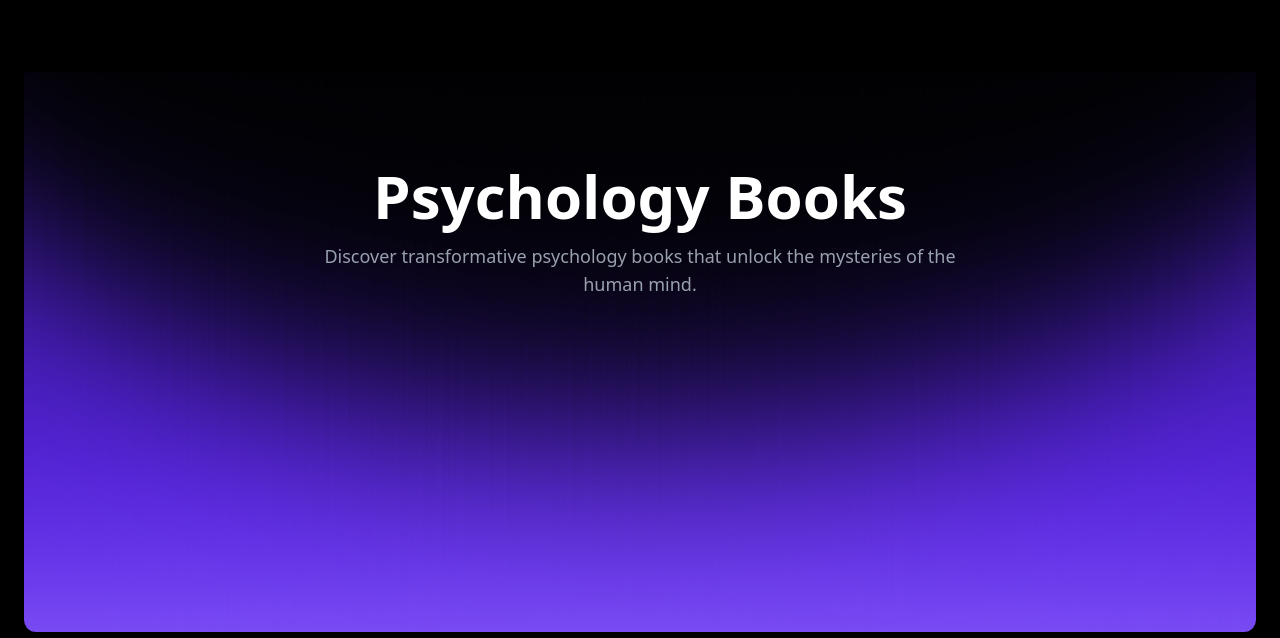
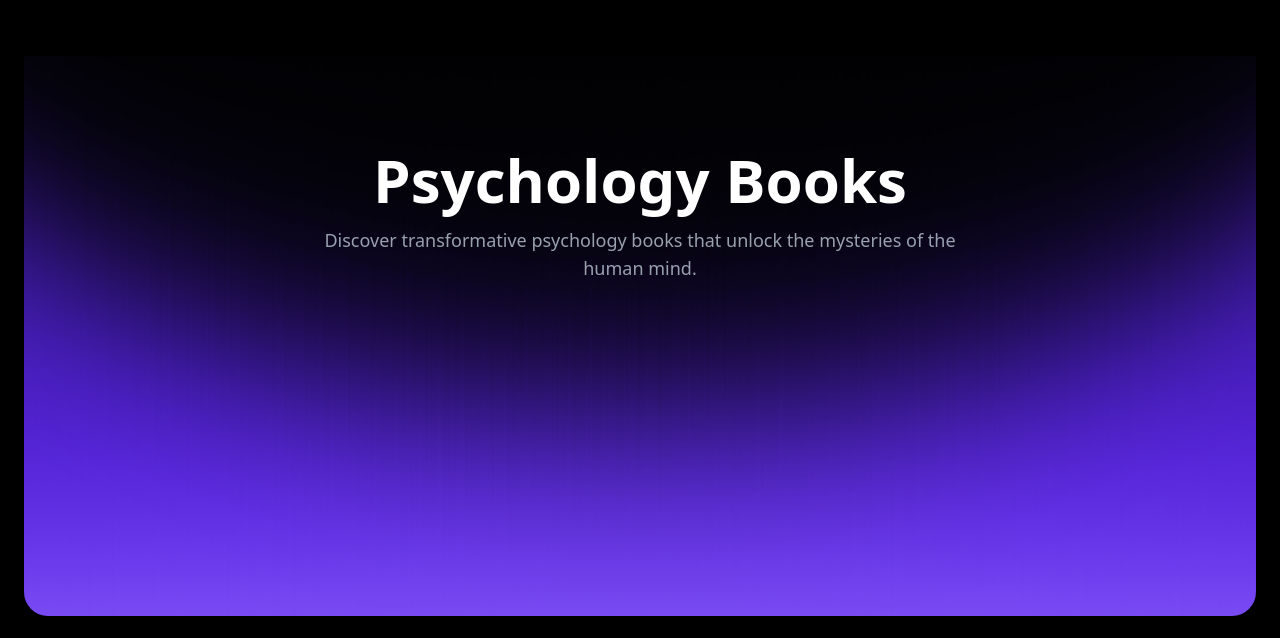
Before and after one commit to Priyansxu/Ecommerce, a Next.js app: page / in a window 1280 px wide. Shown: the part 136-774 px from the top of the page. Built offline with nearby package versions, Linux system fonts and the light colour scheme.

Commit message:
Update Hero.js

```diff
--- a/app/components/Hero.js
+++ b/app/components/Hero.js
@@ -4,7 +4,7 @@ import { motion } from 'framer-motion';
 export default function Hero() {
   return (
     <motion.div
-      className="relative px-6 lg:px-12 py-16 overflow-hidden h-screen bg-black m-6 -mt-8 rounded-xl"
+      className="relative px-6 lg:px-12 py-16 overflow-hidden h-screen bg-black m-6 -mt-12 rounded-xl md:rounded-3xl"
       initial={{ opacity: 0 }}
       animate={{ opacity: 1 }}
       transition={{ duration: 0.6 }}
```
